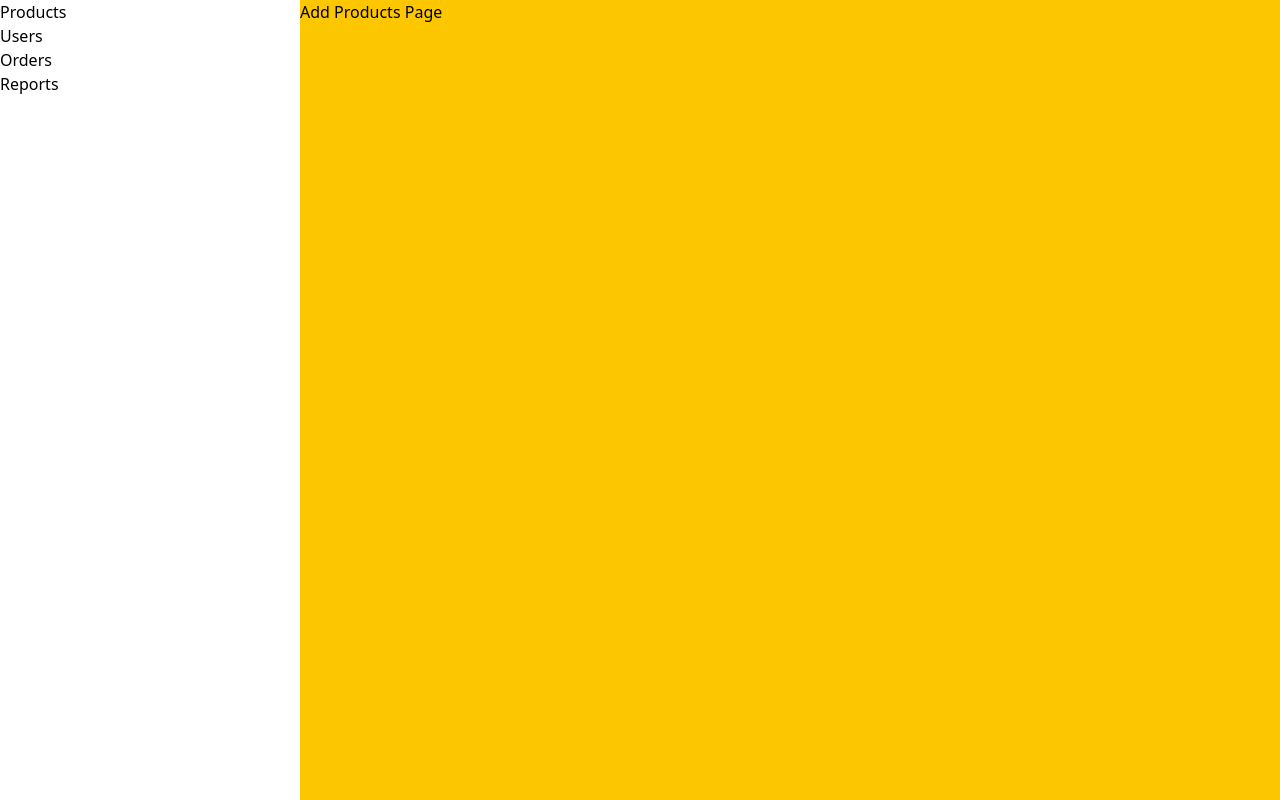
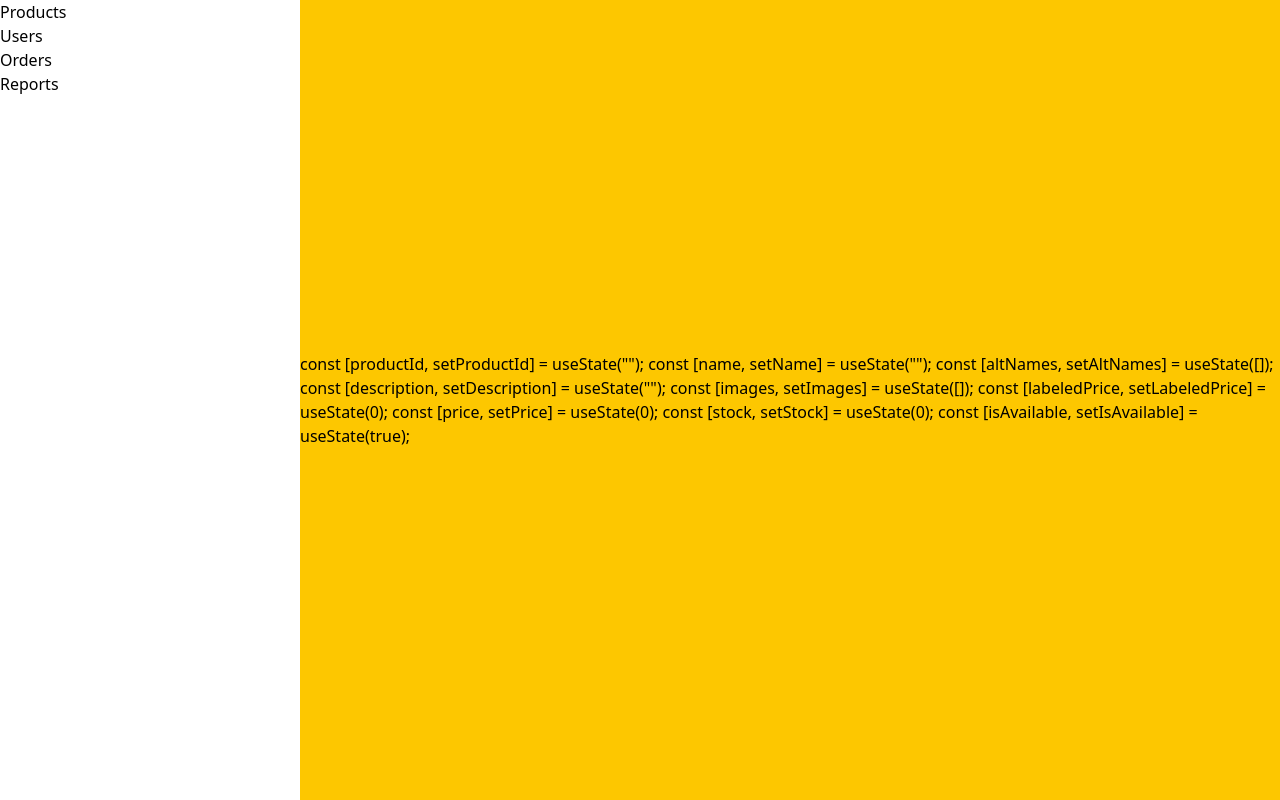
Before and after one commit to Eranga035225/cbc-frontend, a React (Vite) app: page /admin/add-product in a window 1280 px wide. Built offline with nearby package versions, Linux system fonts and the light colour scheme.

Commit message:
feat: initialize AddProductPage component with state variables for product details

```diff
--- a/src/pages/admin/addProductsPage.jsx
+++ b/src/pages/admin/addProductsPage.jsx
@@ -1,6 +1,63 @@
 export default function AddProductPage(){
-  return <div>Add Products Page</div>
+  //import mongoose from "mongoose";
+
+
+//   {
+//     productId :{
+//       type : String,
+//       required : true,
+//       unique : true,
+//     },
+//     name : {
+//       type: String,
+//       required : true
+
+//     },
+//     altNames : [
+//       { type : String  }
+//     ],
+//     description : {
+//       type : String,
+//       required : true
+//     },
+//     images : [
+//       {type : String }
+//     ],
+//     labeledPrice : {
+//       type : Number,
+//       required : true
+//     },
+//     price : {
+//       type : Number,
+//       required : true
+//     },
+//     stock : {
+//       type : Number,
+//       required : true
+//     },
+//     isAvailable : {
+//       type : Boolean,
+//       required : true,
+//       default : true
+//     }
+//   }
+
+// )
+  return (
+  <div className="w-full h-full flex flex-col justify-center items-center">
+    const [productId, setProductId] = useState("");
+    const [name, setName] = useState("");
+    const [altNames, setAltNames] = useState([]);
+    const [description, setDescription] = useState("");
+    const [images, setImages] = useState([]);
+    const [labeledPrice, setLabeledPrice] = useState(0);
+    const [price, setPrice] = useState(0);
+    const [stock, setStock] = useState(0);
+    const [isAvailable, setIsAvailable] = useState(true);
 
 
 
+  </div>
+
+  )
 }
```
